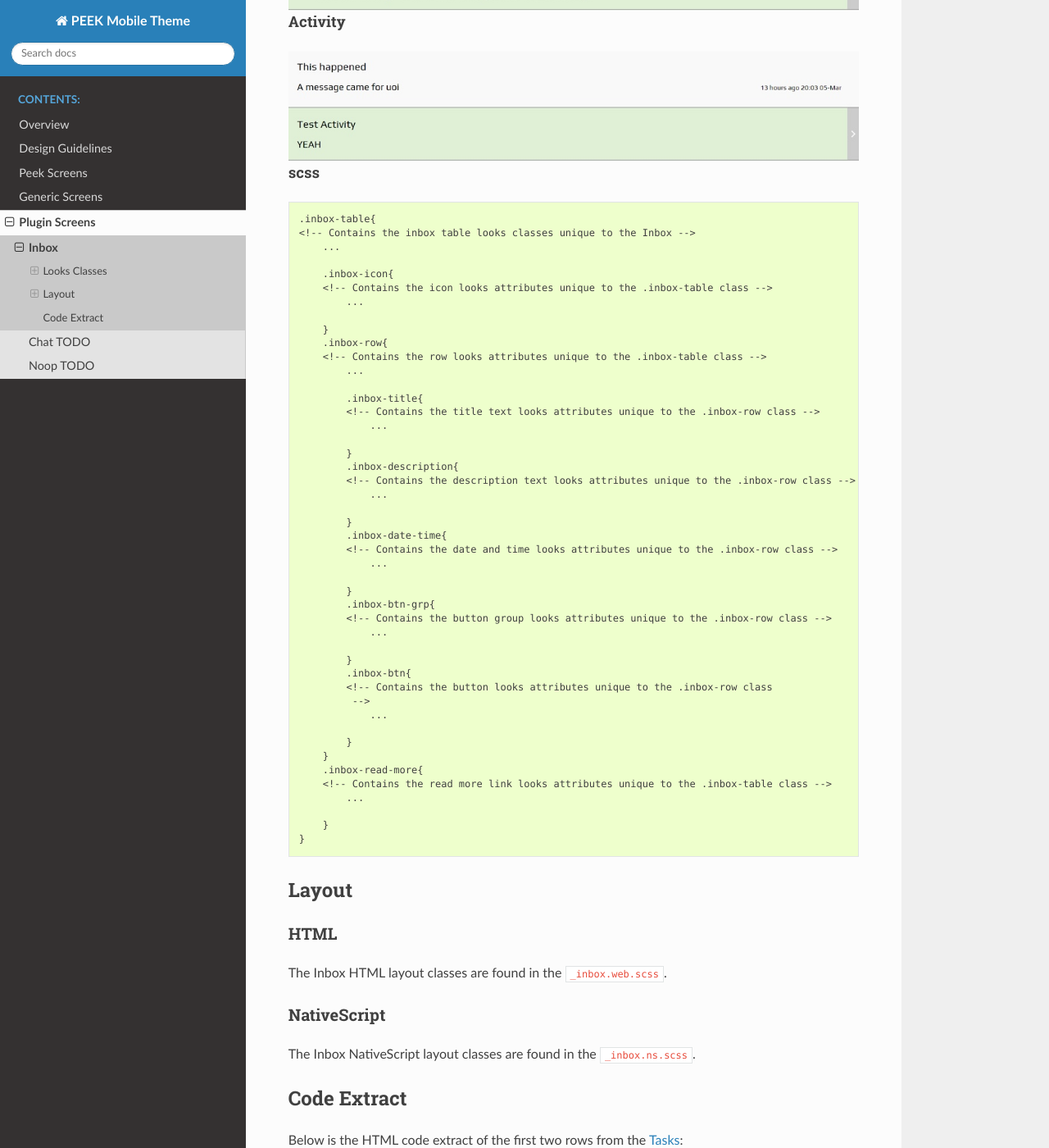
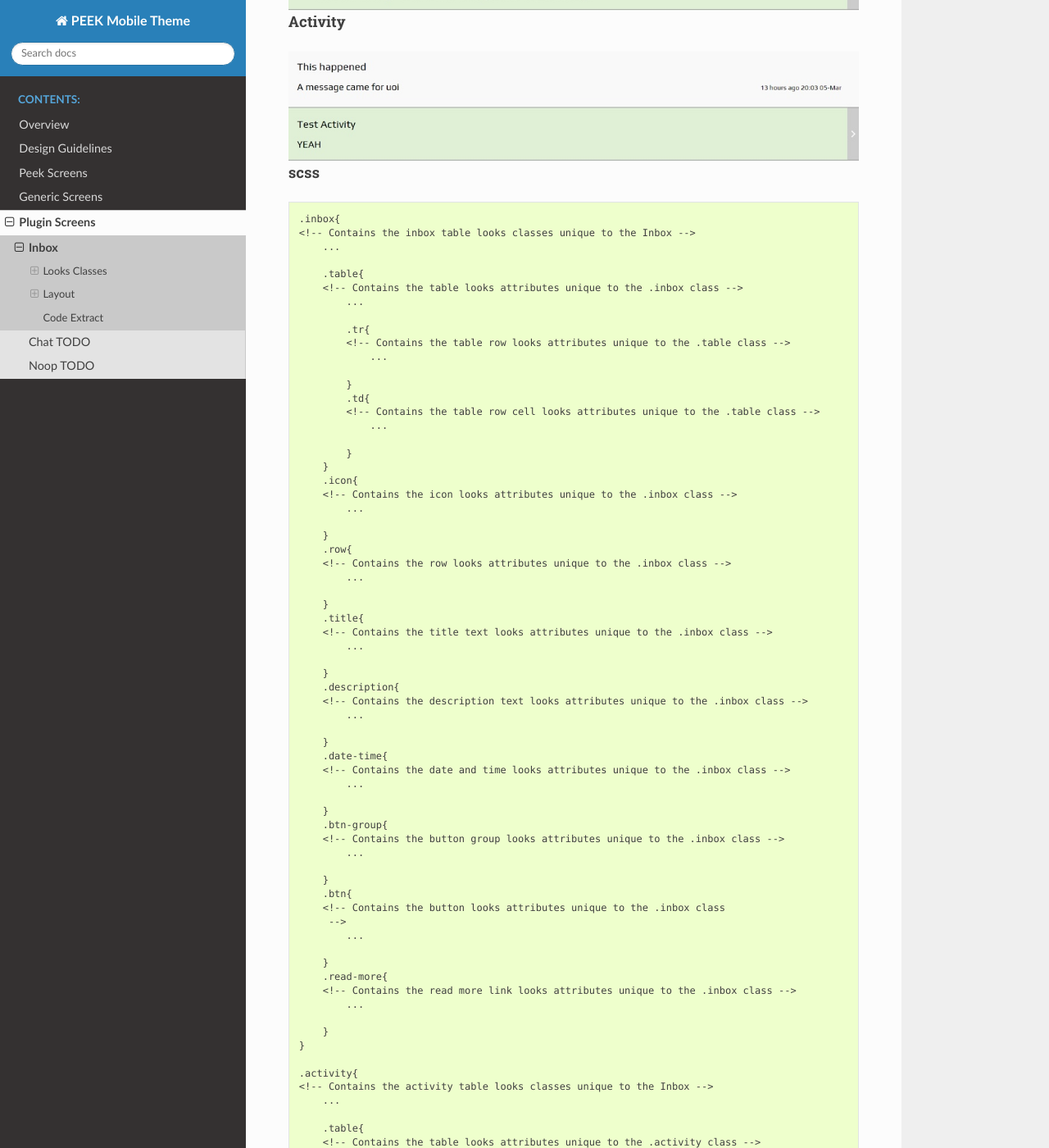
Before and after one commit to Synerty/peek-mobile-theme, a Sphinx documentation site: the page built from docs/plugin_screens/inbox/inbox.rst, in a window 1280 px wide and 1400 px high, scrolled down 1932 px. Shown: the whole window at 82% size. Built offline with Sphinx 7.4.7 and the Read the Docs theme 2.0.0, drawn with Linux system fonts in a browser that asks for light colours; some of the changed text lies outside the part shown.

Commit message:
modified the .inbox child class names.  added '.activity' classes

```diff
--- a/docs/plugin_screens/inbox/inbox.rst
+++ b/docs/plugin_screens/inbox/inbox.rst
@@ -96,48 +96,125 @@ scss
 
 ::
 
-        .inbox-table{
+        .inbox{
         <!-- Contains the inbox table looks classes unique to the Inbox -->
             ...
 
-            .inbox-icon{
-            <!-- Contains the icon looks attributes unique to the .inbox-table class -->
+            .table{
+            <!-- Contains the table looks attributes unique to the .inbox class -->
                 ...
 
-            }
-            .inbox-row{
-            <!-- Contains the row looks attributes unique to the .inbox-table class -->
-                ...
-
-                .inbox-title{
-                <!-- Contains the title text looks attributes unique to the .inbox-row class -->
+                .tr{
+                <!-- Contains the table row looks attributes unique to the .table class -->
                     ...
 
                 }
-                .inbox-description{
-                <!-- Contains the description text looks attributes unique to the .inbox-row class -->
-                    ...
-
-                }
-                .inbox-date-time{
-                <!-- Contains the date and time looks attributes unique to the .inbox-row class -->
-                    ...
-
-                }
-                .inbox-btn-grp{
-                <!-- Contains the button group looks attributes unique to the .inbox-row class -->
-                    ...
-
-                }
-                .inbox-btn{
-                <!-- Contains the button looks attributes unique to the .inbox-row class
-                 -->
+                .td{
+                <!-- Contains the table row cell looks attributes unique to the .table class -->
                     ...
 
                 }
             }
-            .inbox-read-more{
-            <!-- Contains the read more link looks attributes unique to the .inbox-table class -->
+            .icon{
+            <!-- Contains the icon looks attributes unique to the .inbox class -->
+                ...
+
+            }
+            .row{
+            <!-- Contains the row looks attributes unique to the .inbox class -->
+                ...
+
+            }
+            .title{
+            <!-- Contains the title text looks attributes unique to the .inbox class -->
+                ...
+
+            }
+            .description{
+            <!-- Contains the description text looks attributes unique to the .inbox class -->
+                ...
+
+            }
+            .date-time{
+            <!-- Contains the date and time looks attributes unique to the .inbox class -->
+                ...
+
+            }
+            .btn-group{
+            <!-- Contains the button group looks attributes unique to the .inbox class -->
+                ...
+
+            }
+            .btn{
+            <!-- Contains the button looks attributes unique to the .inbox class
+             -->
+                ...
+
+            }
+            .read-more{
+            <!-- Contains the read more link looks attributes unique to the .inbox class -->
+                ...
+
+            }
+        }
+
+        .activity{
+        <!-- Contains the activity table looks classes unique to the Inbox -->
+            ...
+
+            .table{
+            <!-- Contains the table looks attributes unique to the .activity class -->
+                ...
+
+                .tr{
+                <!-- Contains the table row looks attributes unique to the .table class -->
+                    ...
+
+                }
+                .td{
+                <!-- Contains the table row cell looks attributes unique to the .table class -->
+                    ...
+
+                }
+            }
+            .icon{
+            <!-- Contains the icon looks attributes unique to the .activity class -->
+                ...
+
+            }
+            .row{
+            <!-- Contains the row looks attributes unique to the .activity class -->
+                ...
+
+            }
+            .title{
+            <!-- Contains the title text looks attributes unique to the .activity class -->
+                ...
+
+            }
+            .description{
+            <!-- Contains the description text looks attributes unique to the .activity class -->
+                ...
+
+            }
+            .date-time{
+            <!-- Contains the date and time looks attributes unique to the .activity class -->
+                ...
+
+            }
+            .btn-group{
+            <!-- Contains the button group looks attributes unique to the .activity class -->
+                ...
+
+            }
+            .btn{
+            <!-- Contains the button looks attributes unique to the .activity class
+             -->
+                ...
+
+            }
+            .read-more{
+            <!-- Contains the read more link looks attributes unique to the .activity class -->
                 ...
 
             }
@@ -176,47 +253,47 @@ Below is the HTML code extract of the first two rows from the
                         <tbody>
                             <tr>
                                 <td class="td bg-success">
-                                    <div class="inbox-icon">
+                                    <div class="icon">
                                         <i class="fa fa-comment" aria-hidden="true"></i>
 
                                     </div>
-                                    <div class="inbox-row">
-                                        <div class="inbox-title">New Message New Message New Message New Message</div>
-                                        <div class="inbox-description">You have a new message You have a new message You have a new message You have a new message</div>
-                                        <div class="inbox-date-time">13 hours ago 20:03 05-Mar</div>
-                                        <div class="inbox-btn-grp">
-                                            <button class="inbox-btn" type="button" name="button">button1</button>
-                                            <button class="inbox-btn" type="button" name="button">button2</button>
-                                            <button class="inbox-btn" type="button" name="button">button3</button>
-                                            <button class="inbox-btn" type="button" name="button">button4</button>
-                                            <button class="inbox-btn" type="button" name="button">button5</button>
-                                            <button class="inbox-btn" type="button" name="button">button6</button>
+                                    <div class="row">
+                                        <div class="title">New Message New Message New Message New Message</div>
+                                        <div class="description">You have a new message You have a new message You have a new message You have a new message</div>
+                                        <div class="date-time">13 hours ago 20:03 05-Mar</div>
+                                        <div class="btn-grp">
+                                            <button class="btn" type="button" name="button">button1</button>
+                                            <button class="btn" type="button" name="button">button2</button>
+                                            <button class="btn" type="button" name="button">button3</button>
+                                            <button class="btn" type="button" name="button">button4</button>
+                                            <button class="btn" type="button" name="button">button5</button>
+                                            <button class="btn" type="button" name="button">button6</button>
 
                                         </div>
                                     </div>
-                                    <div class="inbox-read-more"></div>
+                                    <div class="read-more"></div>
 
                                 </td>
                             </tr>
                             <tr>
                                 <td class="td bg-success">
-                                    <div class="inbox-icon">
+                                    <div class="icon">
                                         <i class="fa fa-check-square-o" aria-hidden="true"></i>
 
                                     </div>
-                                    <div class="inbox-row">
-                                        <div class="inbox-title">Task</div>
-                                        <div class="inbox-description">You have a new message You have a new message You have a new message You have a new message</div>
+                                    <div class="row">
+                                        <div class="title">Task</div>
+                                        <div class="description">You have a new message You have a new message You have a new message You have a new message</div>
 
-                                        <div class="inbox-date-time">13 hours ago 20:03 05-Mar</div>
+                                        <div class="date-time">13 hours ago 20:03 05-Mar</div>
 
-                                        <div class="inbox-btn-grp">
-                                            <button class="inbox-btn" type="button" name="button">button1</button>
-                                            <button class="inbox-btn" type="button" name="button">button1</button>
+                                        <div class="btn-grp">
+                                            <button class="btn" type="button" name="button">button1</button>
+                                            <button class="btn" type="button" name="button">button1</button>
 
                                         </div>
                                     </div>
-                                    <div class="inbox-read-more"></div>
+                                    <div class="read-more"></div>
 
                                 </td>
                             </tr>
```
